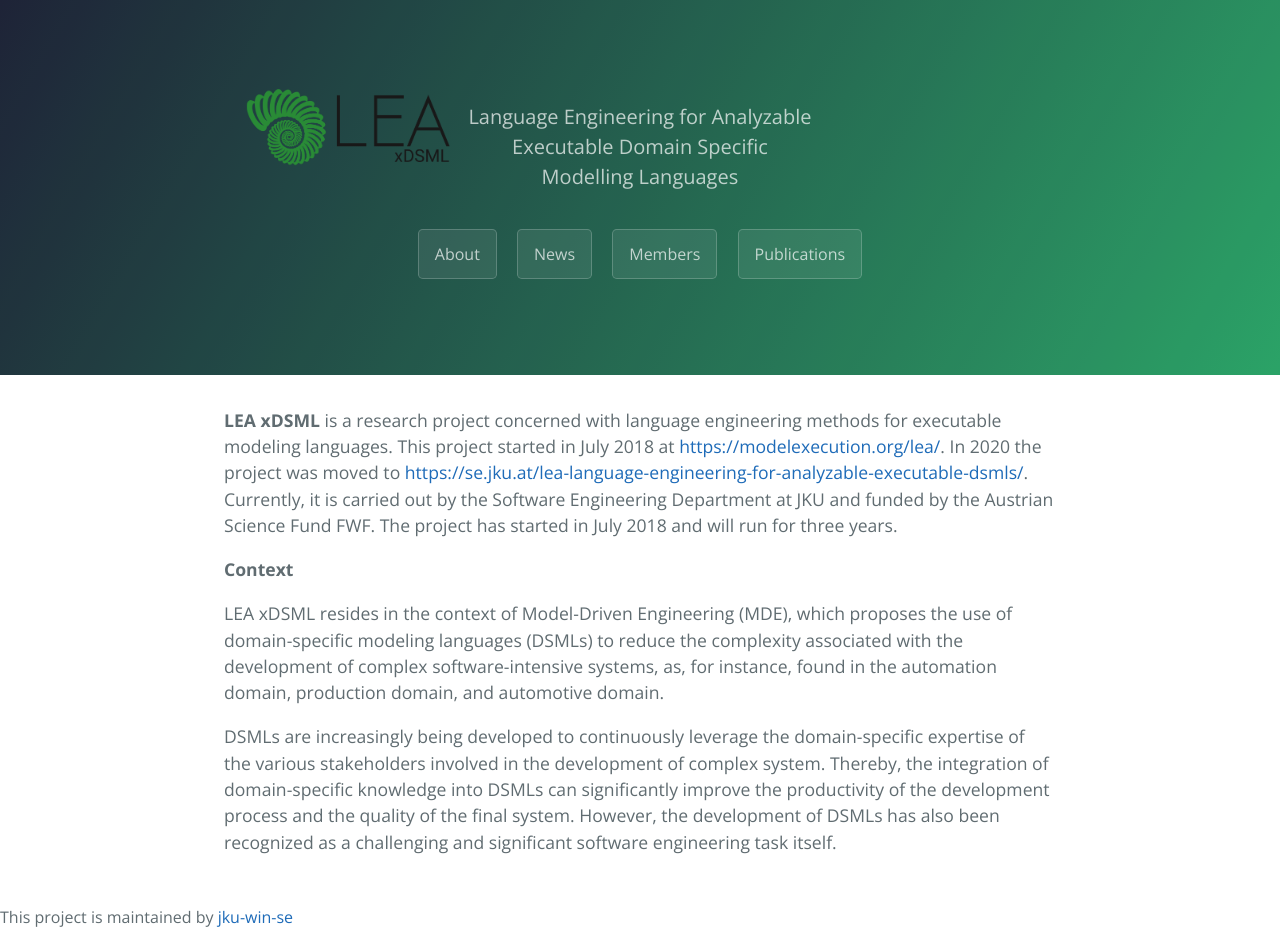
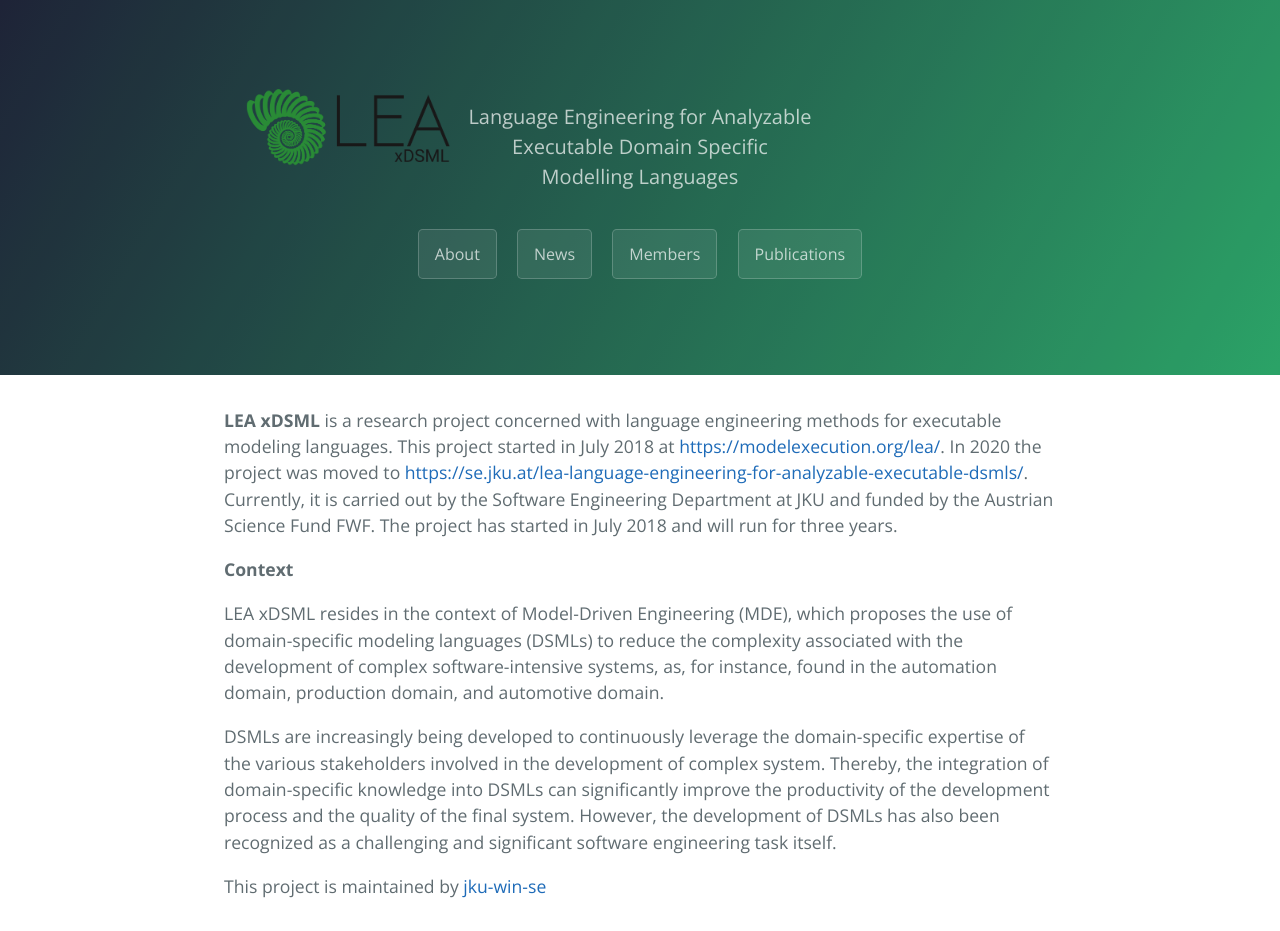
Before and after one commit to jku-win-se/Lea-xDSML, a Jekyll site: the page built from index.md, in a window 1280 px wide. Built offline with Jekyll 4.4.1, drawn with Linux system fonts in a browser that asks for light colours.

Commit message:
minor changes

```diff
--- a/_layouts/index.html
+++ b/_layouts/index.html
@@ -33,10 +33,9 @@
 
     <section class="main-content">
       {{content}}
+      <footer>
+        This project is maintained by <a href="{{site.github.repository_url}}">jku-win-se</a>
+      </footer>
     </section>
-
-    <footer>
-      This project is maintained by <a href="{{site.github.repository_url}}">jku-win-se</a>
-    </footer>
   </body>
 </html>
```
